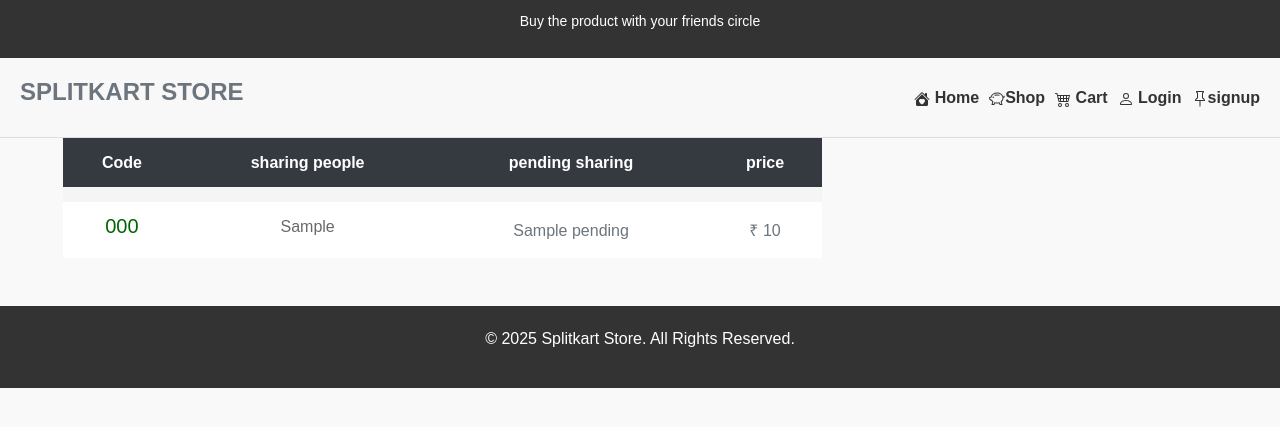
After one commit to Vishalkarhad/splitkart, a Flask app: page /order in a window 1280 px wide. The commit adds this page. Shown: the top 427 px of the page. Run offline with Flask 3, Linux system fonts and the light colour scheme; the visitor is signed in with stand-in values (Sample User, id 1); a database or web service that is not in the repository returns one stand-in record (values such as "Sample title"); parts of the project's set-up code (start-up, migrations or seed data) failed here and were passed over; some libraries are stand-ins or nearby versions.

Commit message:
add order page

```diff
--- a/app.py
+++ b/app.py
@@ -281,6 +281,7 @@ def checkout():
 
     # Move cart items to the completed_orders collection
     code=generate_code()  # Generate a unique referral code
+
     completed_order = {
             "user_id": user_id,
             "items": g_cart1,
@@ -291,10 +292,23 @@ def checkout():
             "use_code":g_referral_code,
             "minumum_buying_price":g_sharing_price,
             "payment_status": "success",
+            "pending":g_sharing_people,
               # Store additional payment details if available
             "order_date": datetime.utcnow()
         }
+
     db.completed_orders.insert_one(completed_order)
+
+    filter = {"code":g_referral_code}
+    document = db.completed_orders.find_one(filter)
+    if document:
+        # Get the current value of sharing_people
+        current_pending = document.get("pending", 0)
+        updated_pending = current_pending - 1
+        update = {"$set": {"pending": updated_pending}}
+        result = db.completed_orders.update_one(filter, update)
+
+
     db.referal_code_table.insert_one({
              "profile_id": session["user_id"],
              "product_id": g_cart1,
@@ -334,6 +348,9 @@ def check_referral():
 
     if not referral_code:
         return jsonify({"valid": False, "message": "Referral code cannot be empty"}), 400
+    check=db.completed_orders.find_one({'code':referral_code})
+    if check and check.get("pending")== 0:
+        return jsonify({"valid": False, "message": "Invalid referral code."}), 400
 
     referral = db.referal_code_table.find_one({"code": referral_code})
     if referral and referral.get("is_valid", False):
@@ -416,7 +433,13 @@ def proceed_to_checkout():
 #         return render_template("success.html", payment_id=payment_id,code=code)
 #     except razorpay.errors.SignatureVerificationError:
 #         return "Payment verification failed!", 400
-
+@app.route("/order")
+def order():
+    if "user_id" not in session:
+        flash("Please log in to view your orders.", "warning")
+        return redirect(url_for("login_form"))
+    order1=db.completed_orders.find({"user_id": session["user_id"]})
+    return render_template("order.html",order1=order1)
 
 if __name__ == "__main__":
     app.run(debug=True)
--- a/templates/checkout.html
+++ b/templates/checkout.html
@@ -2,7 +2,7 @@
 <html lang="en">
 <head>
     <meta charset="UTF-8">
-    <meta name="viewport" content="width=1024">
+    <meta name="viewport" content="width=device-width, initial-scale=1.0">
     <title>Splitkart</title>
     <link rel="stylesheet" href="{{ url_for('static', filename='styles.css') }}">
     <link href="{{ url_for('static', filename='img/favicon.ico') }}" rel="icon">
--- /dev/null
+++ b/templates/order.html
@@ -0,0 +1,102 @@
+<!DOCTYPE html>
+<html lang="en">
+<head>
+    <meta charset="UTF-8">
+    <meta name="viewport" content="width=1024">
+    <title>Splitkart</title>
+    <link rel="stylesheet" href="{{ url_for('static', filename='styles.css') }}">
+    <!-- Favicon -->
+    <link href="{{ url_for('static', filename='img/favicon.ico') }}" rel="icon">
+
+    <!-- Google Web Fonts -->
+    <link rel="preconnect" href="https://fonts.gstatic.com">
+    <link href="https://fonts.googleapis.com/css2?family=Roboto:wght@400;500;700&display=swap" rel="stylesheet">
+
+    <!-- Font Awesome -->
+    <link href="{{ url_for('static', filename='font-awesome/css/all.min.css') }}" rel="stylesheet">
+
+    <!-- Libraries Stylesheet -->
+    <link href="{{ url_for('static', filename='lib/animate/animate.min.css') }}" rel="stylesheet">
+    <link href="{{ url_for('static', filename='lib/owlcarousel/assets/owl.carousel.min.css') }}" rel="stylesheet">
+
+    <!-- Customized Bootstrap Stylesheet -->
+    <link href="{{ url_for('static', filename='css/style.css') }}" rel="stylesheet">
+    <link rel="stylesheet" href="{{ url_for('static', filename='styles.css') }}">
+    <link rel="stylesheet" href="{{ url_for('static', filename='cart.css') }}">
+</head>
+<body>
+    <header>
+        <div class="top-bar">
+            <p>Buy the product with your friends circle</p>
+        </div>
+        <nav class="navbar">
+            <div class="logo">SPLITKART STORE</div>
+            <ul class="menu">
+                <li><a href="/"><svg xmlns="http://www.w3.org/2000/svg" width="16" height="16" fill="currentColor" class="bi bi-house-heart-fill" viewBox="0 0 16 16">
+                    <path d="M7.293 1.5a1 1 0 0 1 1.414 0L11 3.793V2.5a.5.5 0 0 1 .5-.5h1a.5.5 0 0 1 .5.5v3.293l2.354 2.353a.5.5 0 0 1-.708.707L8 2.207 1.354 8.853a.5.5 0 1 1-.708-.707z"/>
+                    <path d="m14 9.293-6-6-6 6V13.5A1.5 1.5 0 0 0 3.5 15h9a1.5 1.5 0 0 0 1.5-1.5zm-6-.811c1.664-1.673 5.825 1.254 0 5.018-5.825-3.764-1.664-6.691 0-5.018"/>
+                  </svg>
+                    Home</a></li>
+                <li><a href="#">
+                    <svg xmlns="http://www.w3.org/2000/svg" width="16" height="16" fill="currentColor" class="bi bi-piggy-bank" viewBox="0 0 16 16">
+                        <path d="M5 6.25a.75.75 0 1 1-1.5 0 .75.75 0 0 1 1.5 0m1.138-1.496A6.6 6.6 0 0 1 7.964 4.5c.666 0 1.303.097 1.893.273a.5.5 0 0 0 .286-.958A7.6 7.6 0 0 0 7.964 3.5c-.734 0-1.441.103-2.102.292a.5.5 0 1 0 .276.962"/>
+                        <path fill-rule="evenodd" d="M7.964 1.527c-2.977 0-5.571 1.704-6.32 4.125h-.55A1 1 0 0 0 .11 6.824l.254 1.46a1.5 1.5 0 0 0 1.478 1.243h.263c.3.513.688.978 1.145 1.382l-.729 2.477a.5.5 0 0 0 .48.641h2a.5.5 0 0 0 .471-.332l.482-1.351c.635.173 1.31.267 2.011.267.707 0 1.388-.095 2.028-.272l.543 1.372a.5.5 0 0 0 .465.316h2a.5.5 0 0 0 .478-.645l-.761-2.506C13.81 9.895 14.5 8.559 14.5 7.069q0-.218-.02-.431c.261-.11.508-.266.705-.444.315.306.815.306.815-.417 0 .223-.5.223-.461-.026a1 1 0 0 0 .09-.255.7.7 0 0 0-.202-.645.58.58 0 0 0-.707-.098.74.74 0 0 0-.375.562c-.024.243.082.48.32.654a2 2 0 0 1-.259.153c-.534-2.664-3.284-4.595-6.442-4.595M2.516 6.26c.455-2.066 2.667-3.733 5.448-3.733 3.146 0 5.536 2.114 5.536 4.542 0 1.254-.624 2.41-1.67 3.248a.5.5 0 0 0-.165.535l.66 2.175h-.985l-.59-1.487a.5.5 0 0 0-.629-.288c-.661.23-1.39.359-2.157.359a6.6 6.6 0 0 1-2.157-.359.5.5 0 0 0-.635.304l-.525 1.471h-.979l.633-2.15a.5.5 0 0 0-.17-.534 4.65 4.65 0 0 1-1.284-1.541.5.5 0 0 0-.446-.275h-.56a.5.5 0 0 1-.492-.414l-.254-1.46h.933a.5.5 0 0 0 .488-.393m12.621-.857a.6.6 0 0 1-.098.21l-.044-.025c-.146-.09-.157-.175-.152-.223a.24.24 0 0 1 .117-.173c.049-.027.08-.021.113.012a.2.2 0 0 1 .064.199"/>
+                      </svg>Shop</a></li>
+                <li><a href="/cart"> <svg xmlns="http://www.w3.org/2000/svg" width="16" height="16" fill="currentColor" class="bi bi-cart4" viewBox="0 0 16 16">
+                    <path d="M0 2.5A.5.5 0 0 1 .5 2H2a.5.5 0 0 1 .485.379L2.89 4H14.5a.5.5 0 0 1 .485.621l-1.5 6A.5.5 0 0 1 13 11H4a.5.5 0 0 1-.485-.379L1.61 3H.5a.5.5 0 0 1-.5-.5M3.14 5l.5 2H5V5zM6 5v2h2V5zm3 0v2h2V5zm3 0v2h1.36l.5-2zm1.11 3H12v2h.61zM11 8H9v2h2zM8 8H6v2h2zM5 8H3.89l.5 2H5zm0 5a1 1 0 1 0 0 2 1 1 0 0 0 0-2m-2 1a2 2 0 1 1 4 0 2 2 0 0 1-4 0m9-1a1 1 0 1 0 0 2 1 1 0 0 0 0-2m-2 1a2 2 0 1 1 4 0 2 2 0 0 1-4 0"/>
+                  </svg> Cart</a></li>
+                <li><a href="/login">
+                    <svg xmlns="http://www.w3.org/2000/svg" width="16" height="16" fill="currentColor" class="bi bi-person" viewBox="0 0 16 16">
+                        <path d="M8 8a3 3 0 1 0 0-6 3 3 0 0 0 0 6m2-3a2 2 0 1 1-4 0 2 2 0 0 1 4 0m4 8c0 1-1 1-1 1H3s-1 0-1-1 1-4 6-4 6 3 6 4m-1-.004c-.001-.246-.154-.986-.832-1.664C11.516 10.68 10.289 10 8 10s-3.516.68-4.168 1.332c-.678.678-.83 1.418-.832 1.664z"/>
+                      </svg>
+
+                    Login</a></li>
+                <li><a href="/signup">
+                    <svg xmlns="http://www.w3.org/2000/svg" width="16" height="16" fill="currentColor" class="bi bi-pin" viewBox="0 0 16 16">
+                        <path d="M4.146.146A.5.5 0 0 1 4.5 0h7a.5.5 0 0 1 .5.5c0 .68-.342 1.174-.646 1.479-.126.125-.25.224-.354.298v4.431l.078.048c.203.127.476.314.751.555C12.36 7.775 13 8.527 13 9.5a.5.5 0 0 1-.5.5h-4v4.5c0 .276-.224 1.5-.5 1.5s-.5-1.224-.5-1.5V10h-4a.5.5 0 0 1-.5-.5c0-.973.64-1.725 1.17-2.189A6 6 0 0 1 5 6.708V2.277a3 3 0 0 1-.354-.298C4.342 1.674 4 1.179 4 .5a.5.5 0 0 1 .146-.354m1.58 1.408-.002-.001zm-.002-.001.002.001A.5.5 0 0 1 6 2v5a.5.5 0 0 1-.276.447h-.002l-.012.007-.054.03a5 5 0 0 0-.827.58c-.318.278-.585.596-.725.936h7.792c-.14-.34-.407-.658-.725-.936a5 5 0 0 0-.881-.61l-.012-.006h-.002A.5.5 0 0 1 10 7V2a.5.5 0 0 1 .295-.458 1.8 1.8 0 0 0 .351-.271c.08-.08.155-.17.214-.271H5.14q.091.15.214.271a1.8 1.8 0 0 0 .37.282"/>
+                      </svg>signup</a></li>
+
+            </ul>
+        </nav>
+    </header>
+
+
+
+    <!-- Main Section -->
+    <main>
+        <div class="container-fluid">
+            <div class="row px-xl-5">
+                <div class="col-lg-8 table-responsive mb-5">
+                    <table class="table table-light table-borderless table-hover text-center mb-0">
+                        <thead class="thead-dark">
+                            <tr>
+                                <th>Code</th>
+                                <th>sharing people</th>
+                                <!-- <th>Quantity</th> -->
+                                <th>pending sharing</th>
+                                <th>price</th>
+                            </tr>
+                        </thead>
+                        <tbody class="align-middle">
+                            {% for item in order1 %}
+                            <tr>
+                                <td class="align-middle"><h5 style="color: darkgreen;">{{ item['code'] }}</h1> </td>
+                                <td class="align-middle"> <h6 style="color: dimgrey;">{{ item['sharing_people'] }}</h2> </td>
+                                <td class="align-middle">{{ item['pending'] }}</td>
+                                <td class="align-middle">₹ {{ item['sharing_price'] }}</td>
+                            </tr>
+                            {% endfor %}
+
+                        </tbody>
+                    </table>
+                </div>
+
+        </div>
+
+    </main>
+
+    <footer>
+        <p>© 2025 Splitkart Store. All Rights Reserved.</p>
+    </footer>
+</body>
+</html>
```
